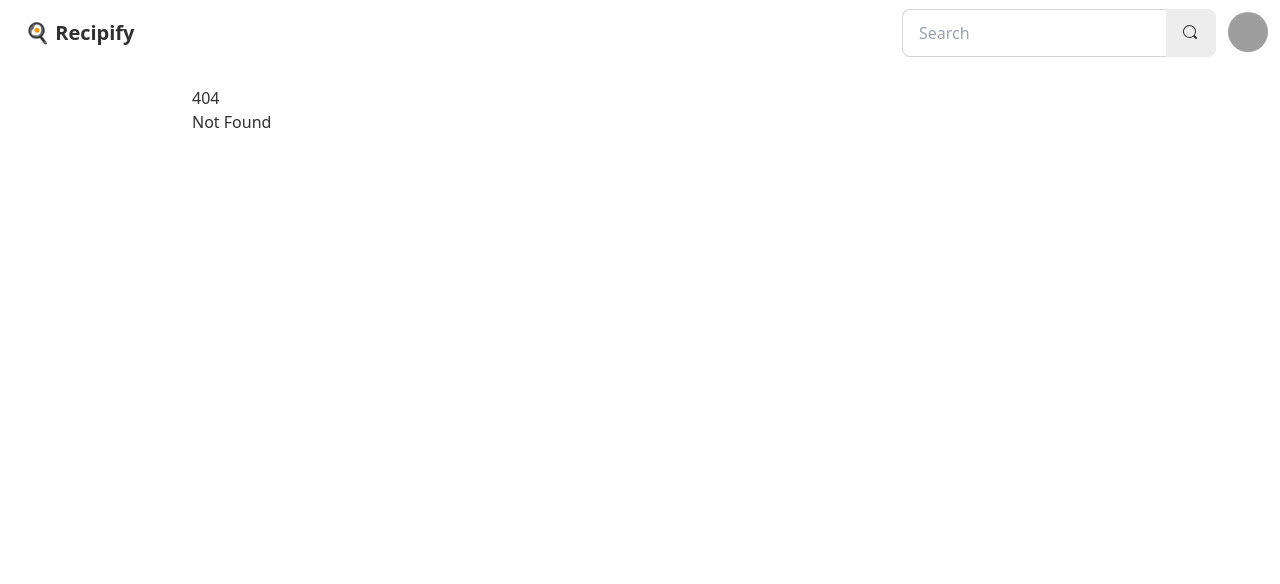
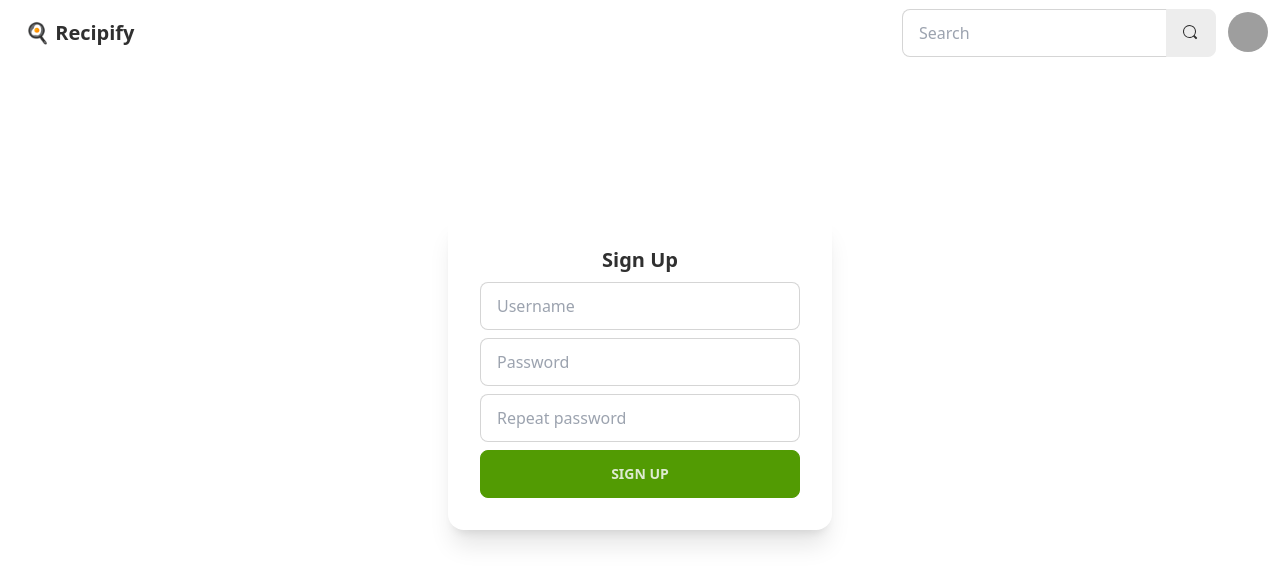
Before and after one commit to paulbgtr/recipify, a SvelteKit app in the folder apps/frontend/: page /signup in a window 1280 px wide. Before the commit this address had no page. Shown: the top 584 px of the page. Built offline with nearby package versions, Linux system fonts and the light colour scheme; grey boxes are pictures that could not be loaded.

Commit message:
Implement design of page and layout of sign up

```diff
--- /dev/null
+++ b/apps/frontend/src/routes/signup/+layout.svelte
@@ -0,0 +1,3 @@
+<div class="grid justify-center py-32">
+  <slot />
+</div>
--- /dev/null
+++ b/apps/frontend/src/routes/signup/+page.svelte
@@ -0,0 +1,21 @@
+<div class="shadow-xl card w-96">
+  <div class="items-center text-center card-body">
+    <h2 class="card-title">Sign Up</h2>
+    <input
+      type="text"
+      placeholder="Username"
+      class="w-full max-w-xs input input-bordered"
+    />
+    <input
+      type="password"
+      placeholder="Password"
+      class="w-full max-w-xs input input-bordered"
+    />
+    <input
+      type="password"
+      placeholder="Repeat password"
+      class="w-full max-w-xs input input-bordered"
+    />
+    <button class="w-full btn btn-primary">Sign Up</button>
+  </div>
+</div>
```
